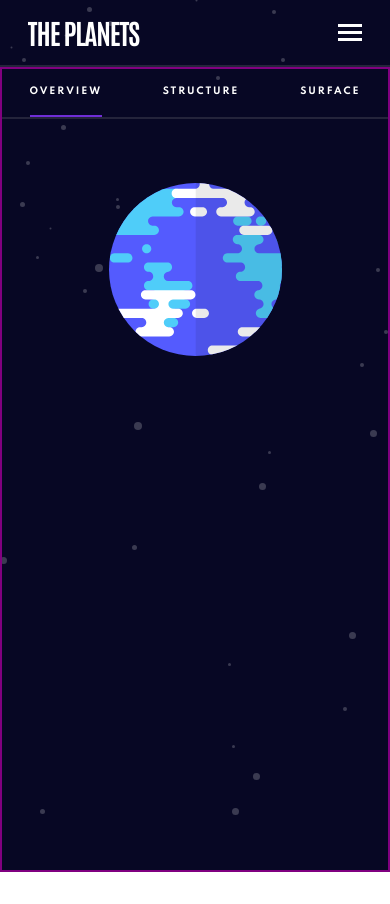
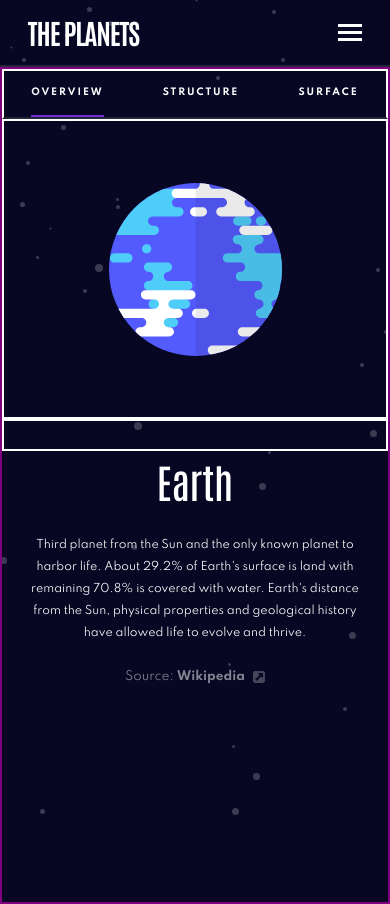
Before and after one commit to JesusKreist/planets-facts-site, a Next.js app: page /earth in a window 390 px wide. Before the commit the page ends 872 px from the top, so only its background shows below. Built offline with nearby package versions, Linux system fonts and the light colour scheme.

Commit message:
Add planet text to mobile layout

```diff
--- a/src/components/PlanetPage/PlanetImage.tsx
+++ b/src/components/PlanetPage/PlanetImage.tsx
@@ -65,7 +65,7 @@ const PlanetImage = () => {
     <Flex
       alignItems="center"
       justifyContent="center"
-      // border="2px solid white"
+      border="2px solid white"
       gridColumn={{ base: "1 / -1", md: "3 / -3", lg: "3 / 21", xl: "5 / 20" }}
       gridRow={{ lg: "3 / 18" }}
       position="relative"
--- a/src/components/PlanetPage/PlanetInfoSwitcherMobile.tsx
+++ b/src/components/PlanetPage/PlanetInfoSwitcherMobile.tsx
@@ -13,6 +13,7 @@ const PlanetInfoSwitcherMobile = () => {
   return (
     <Grid
       gridColumn="1 / -1"
+      border="2px solid white"
       borderBottom="2px solid rgb(151, 151, 151, 0.2)"
       templateColumns="repeat(14, 1fr)"
       display={{ base: "grid", md: "none" }}
--- a/src/components/PlanetPage/PlanetInfoText.tsx
+++ b/src/components/PlanetPage/PlanetInfoText.tsx
@@ -14,11 +14,11 @@ const PlanetInfoText = () => {
     <Flex
       direction="column"
       justifyContent="space-between"
-      gridColumn={{ md: "1 / span 13", lg: "unset" }}
+      gridColumn={{ base: "2 / -2", md: "1 / span 13", lg: "unset" }}
+      textAlign={{ base: "center", md: "unset" }}
     >
       <Text
-        style={{ hyphens: "none" }}
-        fontSize={{ md: "3rem", lg: "5rem" }}
+        fontSize={{ base: "2.5rem", md: "3rem", lg: "5rem" }}
         fontFamily="Antonio"
         fontWeight="medium"
         // height="31.9%"
@@ -27,15 +27,16 @@ const PlanetInfoText = () => {
         {currentPlanet.name}
       </Text>
       <Text
-        fontSize={{ md: "0.6875rem", lg: "0.875rem" }}
+        fontSize={{ base: "0.6875rem", lg: "0.875rem" }}
         fontFamily="Spartan"
         fontWeight="normal"
-        lineHeight={{ md: "1.375rem", lg: "1.5625rem" }}
+        lineHeight={{ base: "1.375rem", lg: "1.5625rem" }}
         width={{ md: "339px", lg: "unset" }}
       >
         {planetInfoText}
       </Text>
-      <Box opacity="0.5" fontSize={{ md: "0.75rem", lg: "0.875rem" }}>
+
+      <Box opacity="0.5" fontSize={{ base: "0.75rem", lg: "0.875rem" }}>
         <Text as="span" fontFamily="Spartan" fontWeight="regular">
           Source:{" "}
         </Text>
--- a/src/components/PlanetPage/PlanetPage.tsx
+++ b/src/components/PlanetPage/PlanetPage.tsx
@@ -79,13 +79,18 @@ const PlanetPage = () => {
         margin="0 auto"
         minHeight={{ lg: minHeightForLargeScreens }}
         border="2px solid purple"
-        templateRows="3.125rem 18.75rem 14.6875rem 13.5rem"
-        rowGap={{ md: "2rem", lg: "0" }}
+        templateRows="3.125rem 18.75rem 2rem 14.6875rem 13.5rem"
         paddingBottom={{ md: "2rem", lg: "0" }}
         templateColumns={{ base: "repeat(14, 1fr)", md: "repeat(36, 1fr)" }}
       >
         <PlanetInfoSwitcherMobile />
         <PlanetImage />
+        <Box
+          className="spacer-div"
+          border="2px solid white"
+          gridColumn="1 / -1"
+        ></Box>
+        <PlanetInfoText />
 
         {/* <PlanetInfo />
       <PlanetInfoSpecs /> */}
```
